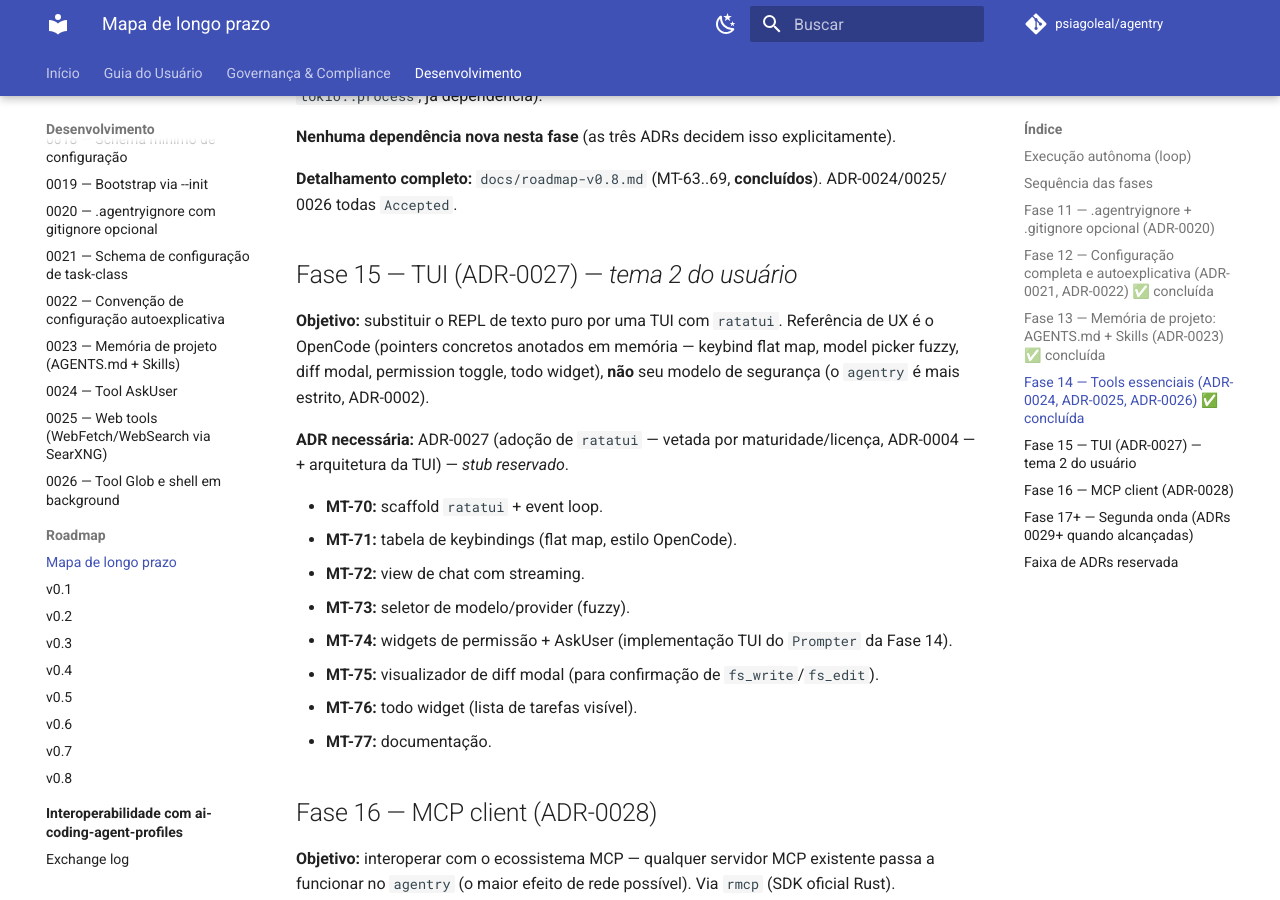
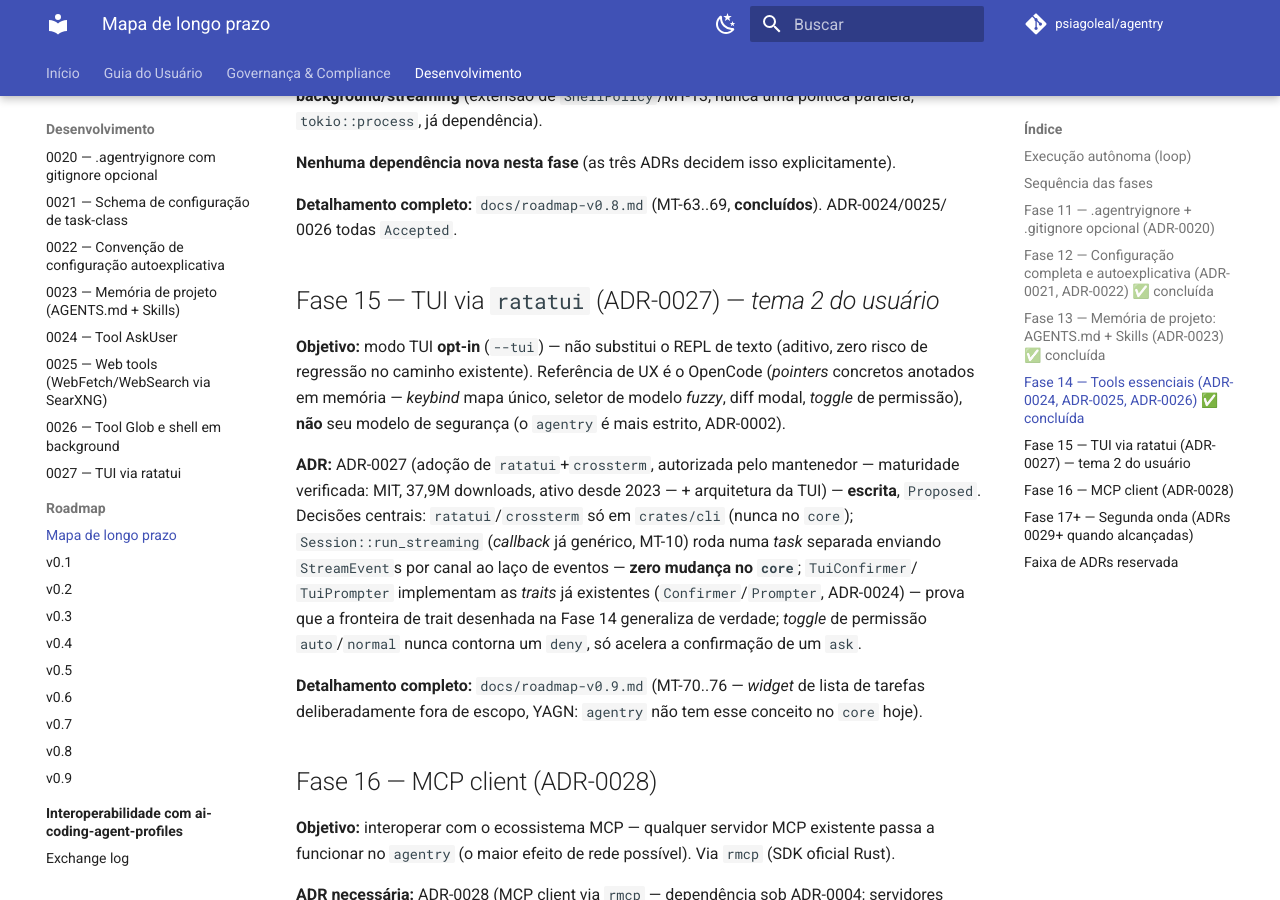
Before and after one commit to psiagoleal/agentry, an MkDocs documentation site: the page built from docs/roadmap-longo-prazo.md, in a window 1280 px wide and 900 px high, scrolled down 2621 px. Built offline with MkDocs 1.6.1 and Material for MkDocs 9.7.7, drawn with Linux system fonts in a browser that asks for light colours; comment, search, counter and statistics services are not loaded; some of the changed text lies outside the part shown.

Commit message:
ADR-0027: TUI via ratatui (autorizada pelo mantenedor); prepara a Fase 15 (MT-70..76)
Usuário autorizou explicitamente ratatui e rmcp (Fases 15 e 16),
desbloqueando a parada dura do comando de loop por dependência de
runtime nova. Maturidade verificada de fato antes de fechar a ADR
(crates.io/api/v1/crates/ratatui): MIT, 37,9M downloads totais /
14,2M nos últimos 90 dias, 87 versões desde fev/2023, atualizado em
2026-06-19, repositório proprio (github.com/ratatui/ratatui, não
projeto pessoal). Backend crossterm escolhido por portabilidade
cross-platform real (Windows/macOS/Linux), mesma exigência do
ADR-0005.

Decisão central: a TUI é modo opt-in (--tui), nunca substitui o REPL
de texto -- zero risco de regressão no caminho ja testado. Reaproveita
100% da infraestrutura existente sem tocar crates/core:
Session::run_streaming ja aceita um callback generico (FnMut(&StreamEvent),
desde o MT-10) -- a TUI roda a chamada numa task separada enviando
StreamEvent (ja Clone) por canal ao laco de eventos, via tokio::select!
entre eventos de terminal e eventos de stream. TuiConfirmer/TuiPrompter
implementam as mesmas traits Confirmer/Prompter ja definidas
(MT-14/ADR-0024) -- prova que a fronteira de trait desenhada na Fase
14 generaliza de verdade para uma segunda implementacao.

Fora de escopo desta fase, YAGNI: widget de lista de tarefas (agentry
nao tem esse conceito no core hoje -- construir UI sem a
funcionalidade por tras seria over-engineering); paleta de comandos;
stash de mensagem.

docs/roadmap-v0.9.md detalha os 7 tickets (MT-70..76), estritamente
sequenciais (cada um constroi sobre o anterior, diferente das fases
anteriores que tinham trilhas independentes). Nenhuma mudanca de
codigo nesta etapa -- mkdocs build --strict limpo.

{agente: Claude Code; modelo: claude-sonnet-5}

```diff
--- a/docs/roadmap-longo-prazo.md
+++ b/docs/roadmap-longo-prazo.md
@@ -12,10 +12,11 @@ micro-tickets** (título + objetivo de uma linha). Seguindo a disciplina do proj
 (`skill adr-writer` / `micro-ticket-planner`): a **ADR completa e os tickets detalhados de
 cada fase são escritos quando a fase começa**, promovidos para um `roadmap-vX.Y.md`
 versionado. **Fases 12, 13 e 14** estão concluídas (`docs/roadmap-v0.6.md`,
-`docs/roadmap-v0.7.md`, `docs/roadmap-v0.8.md`). **Fases 15 e 16** (a próximas) exigem
-dependência de runtime nova (`ratatui`/`rmcp`) — parada dura do comando de loop; preparar
-essas fases (mesmo só para escrever a ADR, que decidiria adotar a dependência) exige decisão
-do mantenedor antes de qualquer trabalho autônomo continuar.
+`docs/roadmap-v0.7.md`, `docs/roadmap-v0.8.md`). **Fase 15** já está detalhada — ver
+`docs/roadmap-v0.9.md` (`ratatui` autorizado pelo mantenedor em 2026-07-15, após a parada dura
+do comando de loop por dependência nova). **Fase 16** ainda exige a mesma decisão para
+`rmcp` — já pré-autorizada pelo mantenedor junto da Fase 15, falta só a preparação (ADR-0028 +
+micro-tickets) quando a Fase 15 terminar.
 
 > Convenções de DoD, granularidade e "dependência nova exige ADR (ADR-0004)": iguais às dos
 > roadmaps versionados (`docs/roadmap-v0.1.md` §Convenções).
@@ -105,24 +106,24 @@ SearXNG configurável**.
 **Detalhamento completo:** `docs/roadmap-v0.8.md` (MT-63..69, **concluídos**). ADR-0024/0025/
 0026 todas `Accepted`.
 
-## Fase 15 — TUI (ADR-0027) — *tema 2 do usuário*
+## Fase 15 — TUI via `ratatui` (ADR-0027) — *tema 2 do usuário*
 
-**Objetivo:** substituir o REPL de texto puro por uma TUI com `ratatui`. Referência de UX é o
-OpenCode (pointers concretos anotados em memória — keybind flat map, model picker fuzzy, diff
-modal, permission toggle, todo widget), **não** seu modelo de segurança (o `agentry` é mais
-estrito, ADR-0002).
+**Objetivo:** modo TUI **opt-in** (`--tui`) — não substitui o REPL de texto (aditivo, zero
+risco de regressão no caminho existente). Referência de UX é o OpenCode (*pointers* concretos
+anotados em memória — *keybind* mapa único, seletor de modelo *fuzzy*, diff modal, *toggle*
+de permissão), **não** seu modelo de segurança (o `agentry` é mais estrito, ADR-0002).
 
-**ADR necessária:** ADR-0027 (adoção de `ratatui` — vetada por maturidade/licença, ADR-0004 —
-+ arquitetura da TUI) — *stub reservado*.
+**ADR:** ADR-0027 (adoção de `ratatui`+`crossterm`, autorizada pelo mantenedor — maturidade
+verificada: MIT, 37,9M downloads, ativo desde 2023 — + arquitetura da TUI) — **escrita**,
+`Proposed`. Decisões centrais: `ratatui`/`crossterm` só em `crates/cli` (nunca no `core`);
+`Session::run_streaming` (*callback* já genérico, MT-10) roda numa *task* separada enviando
+`StreamEvent`s por canal ao laço de eventos — **zero mudança no `core`**; `TuiConfirmer`/
+`TuiPrompter` implementam as *traits* já existentes (`Confirmer`/`Prompter`, ADR-0024) — prova
+que a fronteira de trait desenhada na Fase 14 generaliza de verdade; *toggle* de permissão
+`auto`/`normal` nunca contorna um `deny`, só acelera a confirmação de um `ask`.
 
-- **MT-70:** scaffold `ratatui` + event loop.
-- **MT-71:** tabela de keybindings (flat map, estilo OpenCode).
-- **MT-72:** view de chat com streaming.
-- **MT-73:** seletor de modelo/provider (fuzzy).
-- **MT-74:** widgets de permissão + AskUser (implementação TUI do `Prompter` da Fase 14).
-- **MT-75:** visualizador de diff modal (para confirmação de `fs_write`/`fs_edit`).
-- **MT-76:** todo widget (lista de tarefas visível).
-- **MT-77:** documentação.
+**Detalhamento completo:** `docs/roadmap-v0.9.md` (MT-70..76 — *widget* de lista de tarefas
+deliberadamente fora de escopo, YAGN: `agentry` não tem esse conceito no `core` hoje).
 
 ## Fase 16 — MCP client (ADR-0028)
 
--- a/mkdocs.yml
+++ b/mkdocs.yml
@@ -110,6 +110,7 @@ nav:
           - "0024 — Tool AskUser": adr/0024-tool-askuser.md
           - "0025 — Web tools (WebFetch/WebSearch via SearXNG)": adr/0025-web-tools-webfetch-websearch-searxng.md
           - "0026 — Tool Glob e shell em background": adr/0026-tool-glob-e-shell-em-background.md
+          - "0027 — TUI via ratatui": adr/0027-tui-via-ratatui.md
       - Roadmap:
           - Mapa de longo prazo: roadmap-longo-prazo.md
           - v0.1: roadmap-v0.1.md
@@ -120,6 +121,7 @@ nav:
           - v0.6: roadmap-v0.6.md
           - v0.7: roadmap-v0.7.md
           - v0.8: roadmap-v0.8.md
+          - v0.9: roadmap-v0.9.md
       - Interoperabilidade com ai-coding-agent-profiles:
           - Visão geral: interop/README.md
           - Exchange log: interop/exchange-log.md
```
Also changed, not shown: docs/adr/0027-tui-via-ratatui.md (added, +149 -0 lines), docs/adr/README.md (+3 -3 lines), docs/roadmap-v0.9.md (added, +156 -0 lines).
